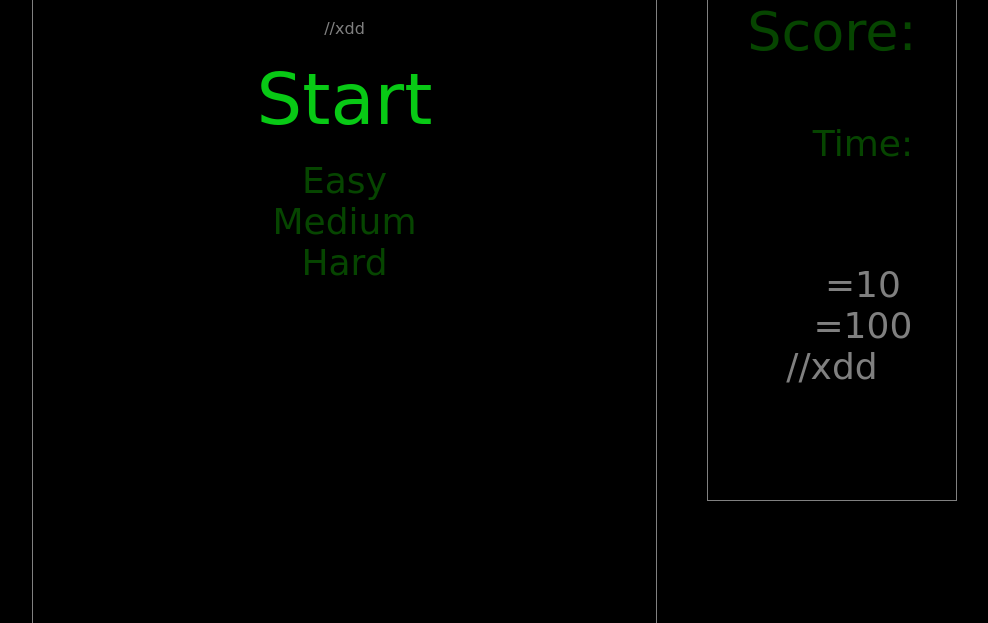
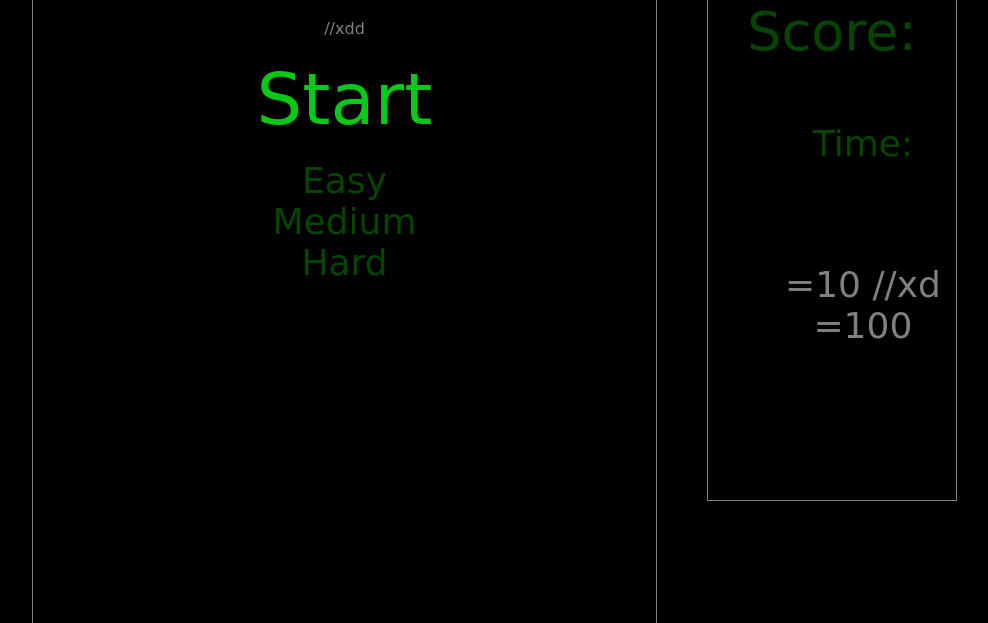
Before and after one commit to TomsonOO/Warcaby, a Django app: page /snake in a window 1280 px wide. Shown: the part 173-796 px from the top of the page, without its empty margins (108-1096 px from the left). Run offline with Django 3.2, Linux system fonts and the light colour scheme; some web fonts are replaced.

Commit message:
Dodanie komentarza
xd w 42 linijce

```diff
--- a/templates/snake.html
+++ b/templates/snake.html
@@ -39,9 +39,9 @@
 			</div>
 			<div id="time"></div>
 			<div id="legend">
-				<i class="icon-apple"></i> =10
+				<i class="icon-apple"></i> =10 //xd
 				<br/>
-				<i class="icon-diamond"></i> =100 //xdd
+				<i class="icon-diamond"></i> =100
 			</div>
 		</div>
 		<div style="clear:both;"></div>
```
